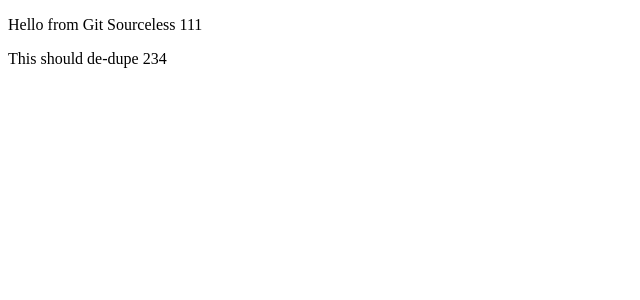
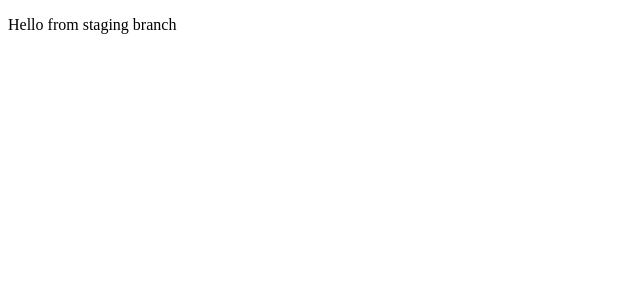
Before and after one commit to z-testing-internal/simple-app, a Next.js app: page / in a window 1280 px wide. Shown: the top 300 px of the page, without its empty margins (0-640 px from the left). Built offline with nearby package versions, Linux system fonts and the light colour scheme.

Commit message:
Update index.js

```diff
--- a/pages/index.js
+++ b/pages/index.js
@@ -1,8 +1,7 @@
 export default function Index() {
   return (
     <div>
-      <p>Hello from Git Sourceless 111</p>
-      <p>This should de-dupe 234</p>
+      <p>Hello from staging branch</p>
     </div>
   )
 }
```
